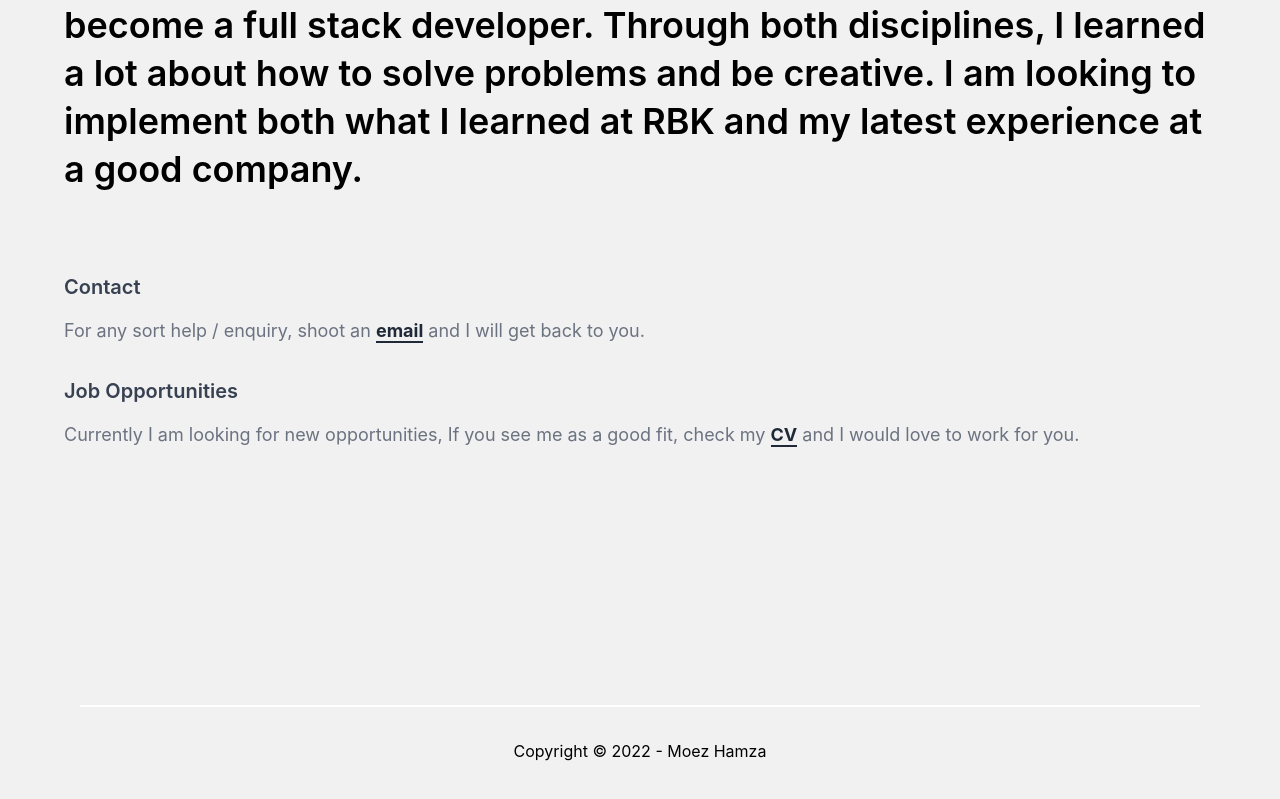
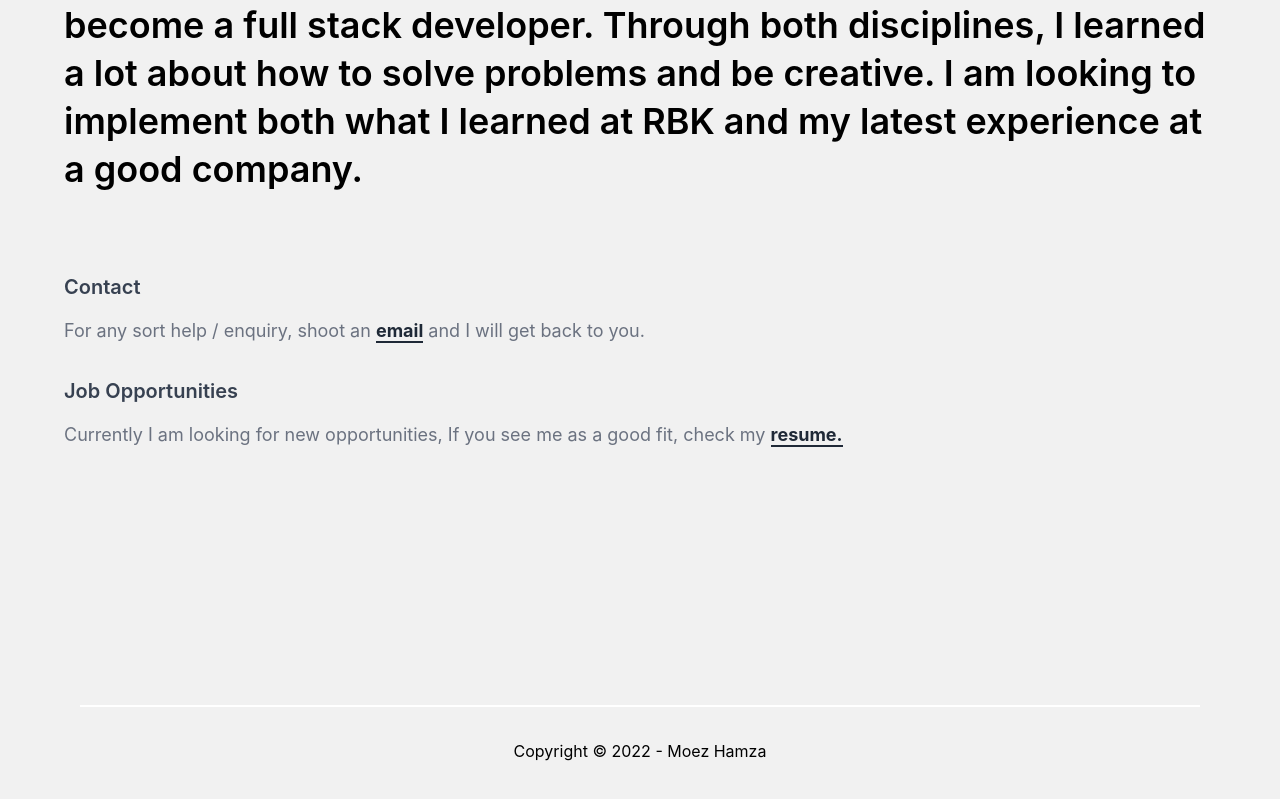
Before and after one commit to Moez-Hamza/portfolio, a Next.js app: page /about in a window 1280 px wide. Shown: the part 539-1338 px from the top of the page. Built offline with nearby package versions, Linux system fonts and the light colour scheme.

Commit message:
finally done

```diff
--- a/components/AboutMe.js
+++ b/components/AboutMe.js
@@ -50,9 +50,9 @@ export default function Aboutme() {
                                     target="__blank"
                                     className="text-gray-800 border-b-2 border-gray-800 dark:border-gray-300 font-bold dark:text-gray-300"
                                 >
-                                    CV
+                                    resume.
                                 </a>{" "}
-                                and I would love to work for you.
+
                             </p>
                         </div>
 
```
